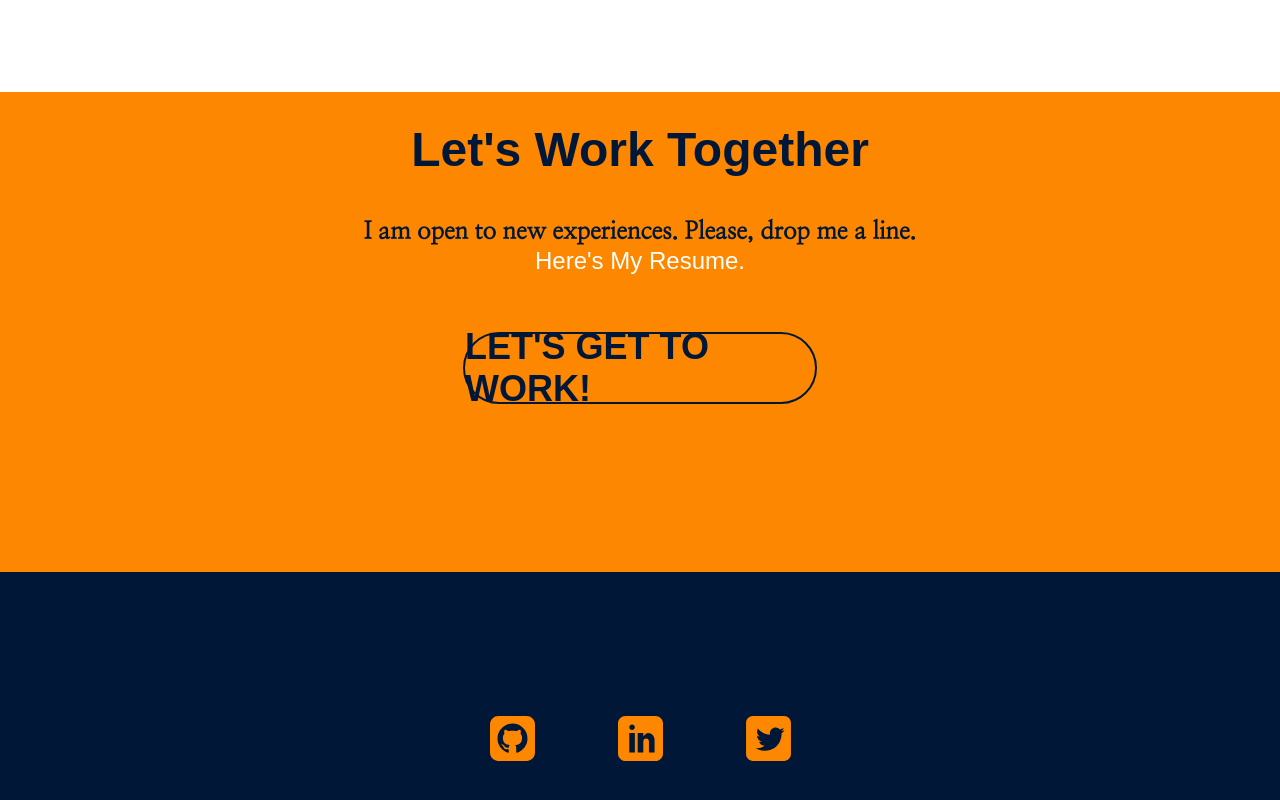
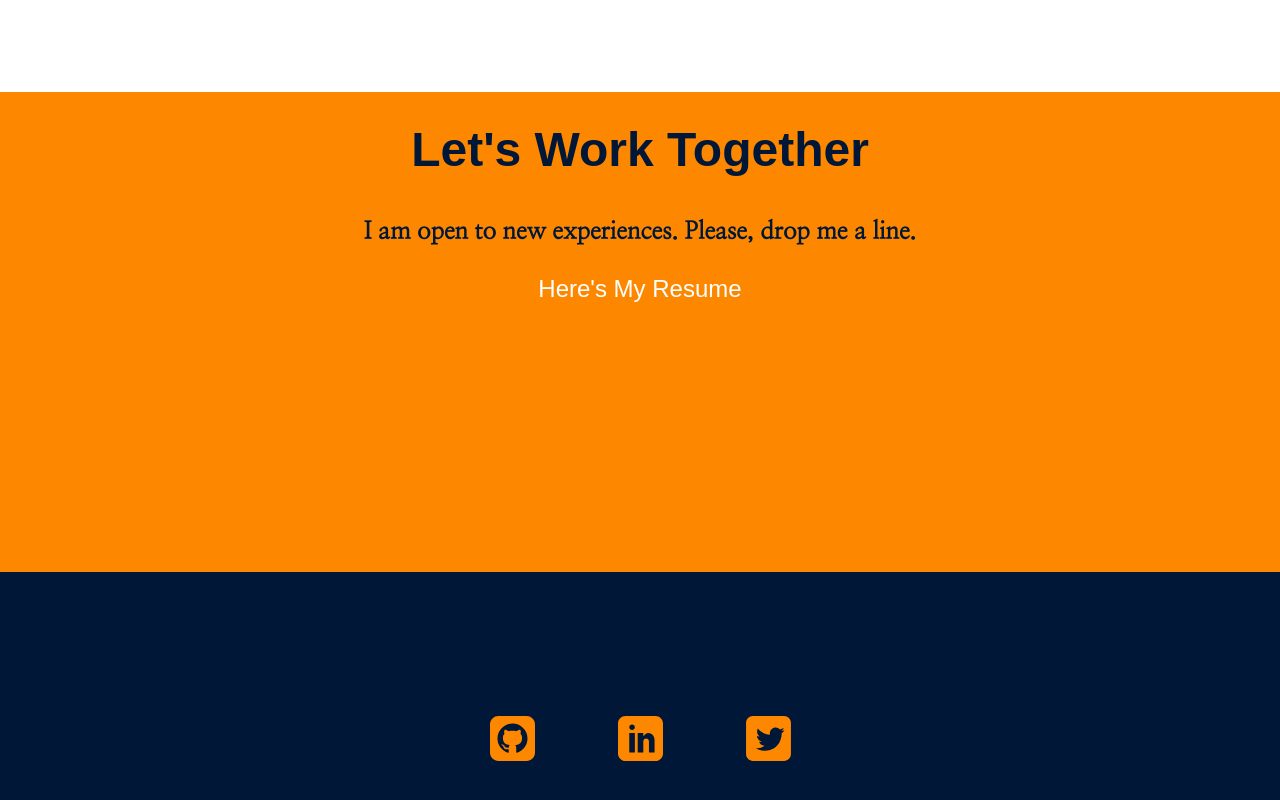
Before and after one commit to JasenABaker/portfolio, a React (Create React App) app in the folder client/: page / in a window 1280 px wide. Shown: the part 2307-3107 px from the top of the page. Built offline with nearby package versions, Linux system fonts and the light colour scheme; a web font is replaced by a local one.

Commit message:
got rid of button to send email

```diff
--- a/client/src/components/SubFooter.js
+++ b/client/src/components/SubFooter.js
@@ -67,12 +67,10 @@ class SubFooter extends Component {
 
                 <h2>Let's Work Together</h2>
                 <p>I am open to new experiences. Please, drop me a line.</p>
+                <br />
                 <ATags href="https://drive.google.com/open?id=1gDTdRK75az9hDkvDEZ2XbTCvstKtGxtH">
-                Here's My Resume.
+                Here's My Resume
                 </ATags>
-                <ButtonFoot onClick={()=>this.props.openModal()}>
-                Let's Get To work!
-                </ButtonFoot>
 
             </FootSub>
 
--- a/client/src/components/styled_components/Buttons.js
+++ b/client/src/components/styled_components/Buttons.js
@@ -43,6 +43,9 @@ export const ATags = styled.a`
         transform: scale(1.1, 1.1);
 
     }
+    :hover {
+        color: #001737;
+    }
 }
 `
 export const Tag = styled.div`
--- a/client/src/components/styled_components/Containers.js
+++ b/client/src/components/styled_components/Containers.js
@@ -251,7 +251,6 @@ export const Overlay = styled.a`
     width: 100%;
     opacity: 0;
     transition: .5s ease;
-    overflow: scroll;
     text-decoration: none;
 
 
@@ -275,7 +274,7 @@ export const Overlay = styled.a`
     }
     @media screen and (min-width: 550px){
         p{
-            font-size: .8em;
+            font-size: .94em;
             line-height: 1.2em;
         }
 
```
